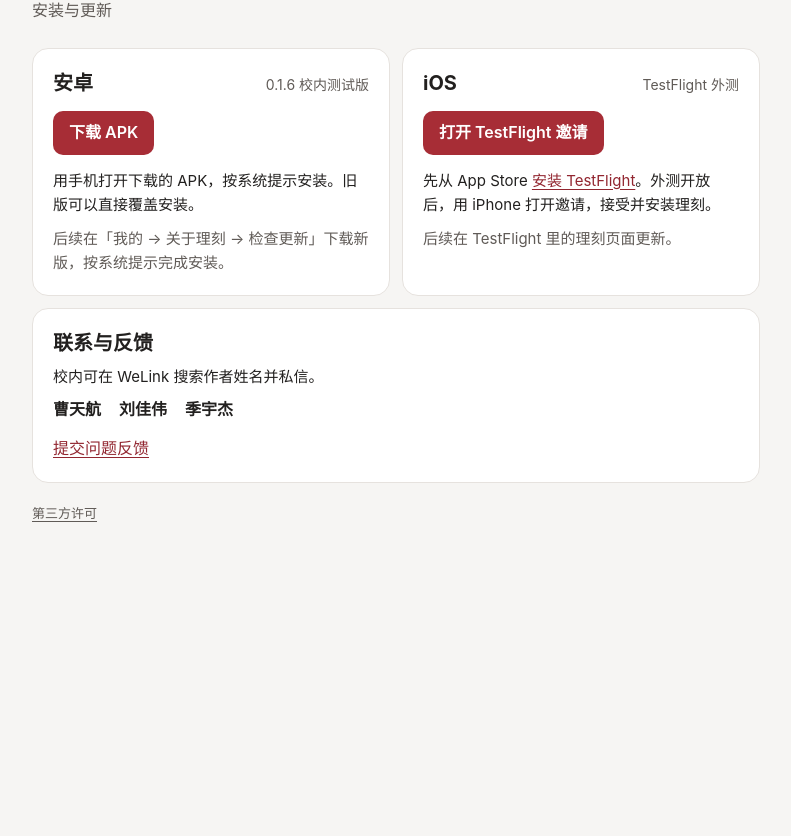
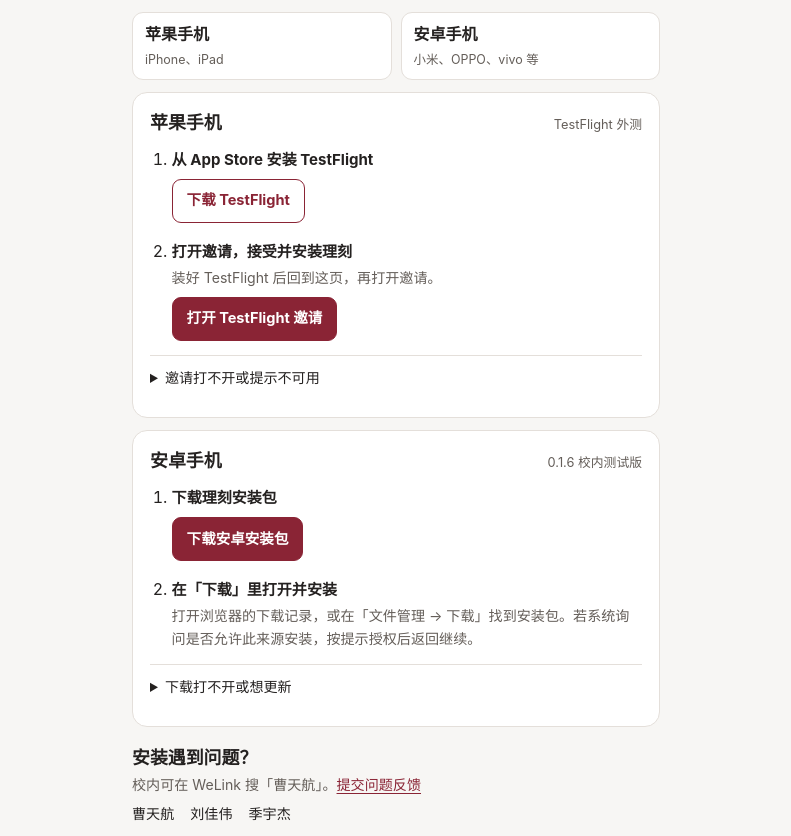
Before and after one commit to Cao150702/like-downloads, a plain HTML site: page index.html in a window 1280 px wide. Shown: the part 112-948 px from the top of the page, without its empty margins (244-1035 px from the left). Before the commit the page ends 800 px from the top, so only its background shows below. Drawn offline with Linux system fonts and the light colour scheme.

Commit message:
改进手机安装指引和微信内打开流程 (#1)
Co-authored-by: Aeron Cao <ai-bot@Mac-mini.local>

```diff
--- a/index.html
+++ b/index.html
@@ -3,115 +3,234 @@
 <head>
   <meta charset="utf-8">
   <meta name="viewport" content="width=device-width,initial-scale=1">
-  <meta name="description" content="理刻的 iOS 和安卓安装、更新与反馈入口">
-  <title>理刻 · 安装与更新</title>
+  <meta name="description" content="理刻的苹果手机和安卓手机安装指引">
+  <title>安装理刻</title>
   <style>
     :root {
       color-scheme: light dark;
       font-family: -apple-system, BlinkMacSystemFont, "PingFang SC", "Microsoft YaHei", system-ui, sans-serif;
-      --background: #f6f5f3;
+      --background: #f7f6f4;
       --surface: #fff;
-      --ink: #22201f;
-      --muted: #605b57;
-      --line: #e6e2de;
-      --accent: #a72d36;
-      --link: #922630;
+      --ink: #242120;
+      --muted: #645e59;
+      --line: #e4dfda;
+      --accent: #8a2435;
+      --soft: #faeeef;
       --button-ink: #fff;
     }
     @media (prefers-color-scheme: dark) {
       :root {
-        --background: #151413;
-        --surface: #21201f;
-        --ink: #f4efec;
-        --muted: #c1b8b3;
-        --line: #393533;
-        --accent: #ec8c94;
-        --link: #f3a5ad;
-        --button-ink: #231719;
+        --background: #171514;
+        --surface: #211f1e;
+        --ink: #f6efeb;
+        --muted: #c8bdb7;
+        --line: #403b38;
+        --accent: #f0a5ae;
+        --soft: #382329;
+        --button-ink: #28191b;
       }
     }
-    * { box-sizing: border-box; }
+    *, *::before, *::after { box-sizing: border-box; }
+    [hidden] { display: none !important; }
     body { margin: 0; background: var(--background); color: var(--ink); line-height: 1.6; }
-    main { max-width: 48rem; margin: 0 auto; padding: clamp(32px, 8vw, 64px) 20px 32px; }
-    h1 { margin: 0; font-size: 2rem; line-height: 1.25; }
-    h2 { margin: 0; font-size: 1.25rem; line-height: 1.4; }
-    p { margin: 0; }
-    a { color: var(--link); text-underline-offset: .2em; }
-    a:focus-visible { outline: 2px solid var(--accent); outline-offset: 4px; }
-    header > p { margin-top: 6px; color: var(--muted); }
-    .platforms { display: grid; gap: 12px; margin-top: 24px; }
-    .panel { padding: 20px; border: 1px solid var(--line); border-radius: 16px; background: var(--surface); }
-    .platform-header { display: flex; align-items: baseline; flex-wrap: wrap; justify-content: space-between; gap: 4px 16px; }
-    .version { color: var(--muted); font-size: .875rem; }
+    main { width: min(100%, 35rem); margin: 0 auto; padding: 32px 16px max(24px, env(safe-area-inset-bottom)); }
+    h1, h2, p { margin: 0; }
+    h1 { font-size: 2rem; line-height: 1.2; letter-spacing: -.025em; }
+    h2 { font-size: 1.12rem; line-height: 1.4; }
+    a { color: var(--accent); text-underline-offset: .2em; }
+    :is(a, button, summary, input):focus-visible { outline: 2px solid var(--accent); outline-offset: 3px; }
+    header p { margin-top: 6px; color: var(--muted); }
+    .phones { display: grid; grid-template-columns: repeat(2, minmax(0, 1fr)); gap: 9px; margin: 22px 0 12px; }
+    .phone {
+      display: grid;
+      gap: 2px;
+      align-content: center;
+      min-height: 67px;
+      padding: 9px 12px;
+      border: 1px solid var(--line);
+      border-radius: 11px;
+      background: var(--surface);
+      color: var(--ink);
+      text-decoration: none;
+    }
+    .phone[aria-current="true"] { background: var(--soft); border-color: var(--accent); }
+    .phone small { color: var(--muted); font-size: .78rem; }
+    .panel { margin-bottom: 12px; padding: 17px; border: 1px solid var(--line); border-radius: 15px; background: var(--surface); }
+    .handoff { background: var(--soft); border-color: var(--accent); }
+    .handoff p { margin-top: 7px; color: var(--muted); font-size: .87rem; }
+    .handoff ol { margin: 9px 0 12px; padding-left: 1.35em; }
+    .handoff li + li { margin-top: 2px; }
+    .panel-header { display: flex; align-items: baseline; justify-content: space-between; flex-wrap: wrap; gap: 4px 12px; }
+    .version { color: var(--muted); font-size: .8rem; }
+    .steps { margin: 12px 0 0; padding-left: 1.35em; }
+    .steps li + li { margin-top: 16px; }
+    .steps strong { display: block; font-size: .94rem; }
+    .steps p { margin: 3px 0 0; color: var(--muted); font-size: .88rem; }
     .button {
       display: inline-flex;
       align-items: center;
+      justify-content: center;
       min-height: 44px;
-      margin: 14px 0;
-      padding: 8px 16px;
-      border-radius: 10px;
+      padding: 7px 14px;
+      border: 1px solid var(--accent);
+      border-radius: 9px;
       background: var(--accent);
       color: var(--button-ink);
-      font-weight: 600;
+      font: inherit;
+      font-size: .91rem;
+      font-weight: 650;
       text-decoration: none;
+      cursor: pointer;
     }
-    .panel > p + p { margin-top: 10px; }
-    .panel > p { font-size: .9375rem; }
-    .update { color: var(--muted); }
-    .contact { margin-top: 12px; }
-    .contact > p { margin-top: 8px; }
-    .authors { display: flex; flex-wrap: wrap; gap: 6px 18px; margin: 8px 0 14px; padding: 0; list-style: none; }
-    .authors li { font-weight: 600; }
-    footer { margin-top: 20px; color: var(--muted); font-size: .8125rem; }
-    footer a { color: inherit; }
-    @media (min-width: 42rem) {
-      .platforms { grid-template-columns: repeat(2, minmax(0, 1fr)); }
-    }
+    .button.secondary { background: var(--surface); color: var(--accent); }
+    .steps .button { margin-top: 7px; }
+    .copy-url { width: 100%; min-height: 44px; margin-top: 8px; padding: 8px; border: 1px solid var(--line); border-radius: 8px; background: var(--surface); color: var(--ink); font: inherit; }
+    .copy-result:not(:empty) { margin-top: 7px; color: var(--ink); }
+    details { border-top: 1px solid var(--line); margin-top: 14px; }
+    summary { min-height: 44px; padding-top: 11px; cursor: pointer; font-size: .88rem; font-weight: 550; }
+    details p { font-size: .86rem; color: var(--muted); }
+    .contact { margin-top: 18px; color: var(--muted); font-size: .88rem; }
+    .contact h2 { margin-bottom: 4px; color: var(--ink); }
+    .authors { display: flex; flex-wrap: wrap; gap: 4px 16px; margin: 6px 0; padding: 0; list-style: none; color: var(--ink); }
+    footer { margin-top: 16px; font-size: .78rem; }
   </style>
 </head>
 <body>
   <main>
     <header>
-      <h1>理刻</h1>
-      <p>安装与更新</p>
+      <h1>安装理刻</h1>
+      <p>在手机上查看课表、作业和课件。</p>
     </header>
 
-    <section class="platforms" aria-label="手机安装">
-      <article class="panel" aria-labelledby="android-title">
-        <div class="platform-header">
-          <h2 id="android-title">安卓</h2>
-          <p id="android-version" class="version">0.1.6 校内测试版</p>
-        </div>
-        <a id="android-download" class="button" href="./android/like-android-7.apk" download>下载 APK</a>
-        <p>用手机打开下载的 APK，按系统提示安装。旧版可以直接覆盖安装。</p>
-        <p class="update">后续在「我的 → 关于理刻 → 检查更新」下载新版，按系统提示完成安装。</p>
-      </article>
+    <nav class="phones" aria-label="选择手机类型">
+      <a class="phone" href="#iphone" data-phone="ios"><strong>苹果手机</strong><small>iPhone、iPad</small></a>
+      <a class="phone" href="#android" data-phone="android"><strong>安卓手机</strong><small>小米、OPPO、vivo 等</small></a>
+    </nav>
 
-      <article class="panel" aria-labelledby="ios-title">
-        <div class="platform-header">
-          <h2 id="ios-title">iOS</h2>
-          <p class="version">TestFlight 外测</p>
-        </div>
-        <a class="button" href="https://testflight.apple.com/join/Ek6bg8ng">打开 TestFlight 邀请</a>
-        <p>先从 App Store <a href="https://apps.apple.com/cn/app/testflight/id899247664">安装 TestFlight</a>。外测开放后，用 iPhone 打开邀请，接受并安装理刻。</p>
-        <p class="update">后续在 TestFlight 里的理刻页面更新。</p>
-      </article>
+    <section id="wechat-guide" class="panel handoff" aria-labelledby="wechat-title" hidden>
+      <h2 id="wechat-title">先在浏览器中打开</h2>
+      <ol>
+        <li>点微信右上角的「···」。</li>
+        <li>选「在浏览器打开」或「在 Safari 中打开」。</li>
+      </ol>
+      <button class="button" id="copy-link" type="button">复制安装页链接</button>
+      <p>菜单里找不到时，复制链接，在 Safari 或手机浏览器的地址栏粘贴。</p>
+      <p id="copy-result" class="copy-result" role="status"></p>
+      <input id="copy-url" class="copy-url" aria-label="安装页链接" type="url" readonly hidden>
     </section>
 
-    <section class="panel contact" aria-labelledby="contact-title">
-      <h2 id="contact-title">联系与反馈</h2>
-      <p>校内可在 WeLink 搜索作者姓名并私信。</p>
-      <ul class="authors">
+    <article id="iphone" class="panel" aria-labelledby="ios-title">
+      <div class="panel-header">
+        <h2 id="ios-title">苹果手机</h2>
+        <span class="version">TestFlight 外测</span>
+      </div>
+      <ol class="steps">
+        <li>
+          <strong>从 App Store 安装 TestFlight</strong>
+          <a class="button secondary" href="https://apps.apple.com/cn/app/testflight/id899247664">下载 TestFlight</a>
+        </li>
+        <li>
+          <strong>打开邀请，接受并安装理刻</strong>
+          <p>装好 TestFlight 后回到这页，再打开邀请。</p>
+          <a class="button" href="https://testflight.apple.com/join/Ek6bg8ng">打开 TestFlight 邀请</a>
+        </li>
+      </ol>
+      <details>
+        <summary>邀请打不开或提示不可用</summary>
+        <p>确认 TestFlight 已安装。若从微信打开，点右上角「···」，选择在浏览器打开本页，再点邀请。若 TestFlight 提示测试已满或不可用，请在页底反馈。</p>
+      </details>
+    </article>
+
+    <article id="android" class="panel" aria-labelledby="android-title">
+      <div class="panel-header">
+        <h2 id="android-title">安卓手机</h2>
+        <span id="android-version" class="version">0.1.6 校内测试版</span>
+      </div>
+      <ol class="steps">
+        <li>
+          <strong>下载理刻安装包</strong>
+          <a id="android-download" class="button" href="./android/like-android-7.apk" download>下载安卓安装包</a>
+        </li>
+        <li>
+          <strong>在「下载」里打开并安装</strong>
+          <p>打开浏览器的下载记录，或在「文件管理 → 下载」找到安装包。若系统询问是否允许此来源安装，按提示授权后返回继续。</p>
+        </li>
+      </ol>
+      <details>
+        <summary>下载打不开或想更新</summary>
+        <p>从微信打开时，先用右上角「···」切到浏览器。已装理刻可从「我的 → 关于理刻 → 检查更新」安装新版。</p>
+      </details>
+    </article>
+
+    <section class="contact" aria-labelledby="contact-title">
+      <h2 id="contact-title">安装遇到问题？</h2>
+      <p>校内可在 WeLink 搜「曹天航」。<a href="https://github.com/Cao150702/like-downloads/issues/new/choose">提交问题反馈</a></p>
+      <ul class="authors" aria-label="开发团队">
         <li>曹天航</li>
         <li>刘佳伟</li>
         <li>季宇杰</li>
       </ul>
-      <a href="https://github.com/Cao150702/like-downloads/issues/new/choose">提交问题反馈</a>
     </section>
-
     <footer><a href="./NextChat-LICENSE.txt">第三方许可</a></footer>
   </main>
   <script>
+    const userAgent = navigator.userAgent;
+    const inWechat = /MicroMessenger/i.test(userAgent);
+    const appleMobile = /iPhone|iPad|iPod/i.test(userAgent)
+      || (/Macintosh/i.test(userAgent) && navigator.maxTouchPoints > 1);
+    const choices = [...document.querySelectorAll("[data-phone]")];
+    const panels = { ios: document.getElementById("iphone"), android: document.getElementById("android") };
+    const requested = new URLSearchParams(location.search).get("platform");
+    const anchor = { "#iphone": "ios", "#android": "android" }[location.hash];
+    const device = appleMobile ? "ios" : /Android/i.test(userAgent) ? "android" : null;
+    let selected = requested === "ios" || requested === "android" ? requested : anchor || device;
+
+    function showPhone(kind) {
+      selected = kind;
+      panels.ios.hidden = kind === "android";
+      panels.android.hidden = kind === "ios";
+      for (const choice of choices) {
+        if (choice.dataset.phone === kind) choice.setAttribute("aria-current", "true");
+        else choice.removeAttribute("aria-current");
+      }
+    }
+
+    function installationLink() {
+      const url = new URL(location.pathname, location.origin);
+      if (selected) url.searchParams.set("platform", selected);
+      return url.href;
+    }
+
+    showPhone(selected);
+    for (const choice of choices) {
+      choice.addEventListener("click", (event) => {
+        if (event.metaKey || event.ctrlKey || event.shiftKey || event.altKey) return;
+        event.preventDefault();
+        showPhone(choice.dataset.phone);
+        history.replaceState(null, "", installationLink());
+        const input = document.getElementById("copy-url");
+        if (!input.hidden) input.value = installationLink();
+      });
+    }
+
+    document.getElementById("wechat-guide").hidden = !inWechat;
+    document.getElementById("copy-link").addEventListener("click", async () => {
+      const url = installationLink();
+      const input = document.getElementById("copy-url");
+      const result = document.getElementById("copy-result");
+      try {
+        await navigator.clipboard.writeText(url);
+        input.hidden = true;
+        result.textContent = "已复制安装页链接";
+      } catch {
+        input.value = url;
+        input.hidden = false;
+        input.focus();
+        input.select();
+        result.textContent = "长按下面的链接复制";
+      }
+    });
+
     async function updateAndroidDownload() {
       const response = await fetch("./android/latest.json", { cache: "no-cache" });
       if (!response.ok) return;
@@ -119,12 +238,11 @@
       if (release.schema !== 1 || release.package !== "cn.codejoy.campuslife.pilot"
           || !Number.isInteger(release.versionCode) || release.versionCode < 6 || release.versionCode > 2100000000
           || release.apk !== `like-android-${release.versionCode}.apk`
-          || typeof release.versionName !== "string" || !/^[A-Za-z0-9][A-Za-z0-9._+-]{0,63}$/.test(release.versionName)) {
-        return;
-      }
+          || typeof release.versionName !== "string" || !/^[A-Za-z0-9][A-Za-z0-9._+-]{0,63}$/.test(release.versionName)) return;
       document.getElementById("android-download").setAttribute("href", `./android/${release.apk}`);
       document.getElementById("android-version").textContent = `${release.versionName.replace(/-pilot$/, "")} 校内测试版`;
     }
+
     updateAndroidDownload().catch(() => {});
   </script>
 </body>
```
Also changed, not shown: 1 other file.
